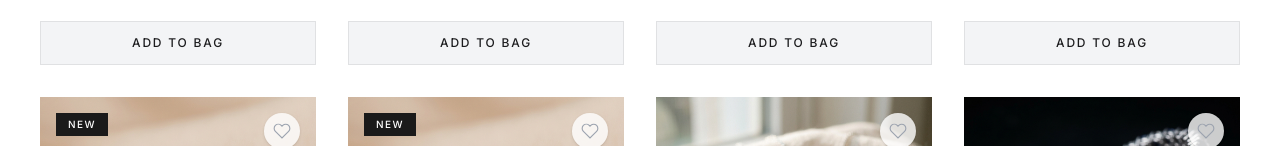
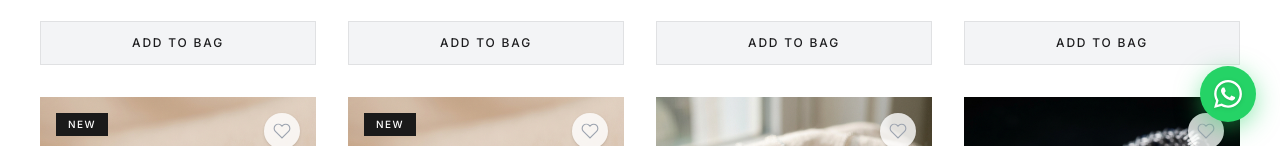
Before and after one commit to hiremathswami/MahalaxmiJwellers, a Next.js app: page /shop in a window 1280 px wide. Shown: the part 654-800 px from the top of the page. Built offline with nearby package versions, Linux system fonts and the light colour scheme; no server answers; the database is empty.

Commit message:
Add floating WhatsApp chat button to bottom-right corner of website

```diff
--- a/components/LayoutWrapper.js
+++ b/components/LayoutWrapper.js
@@ -3,6 +3,7 @@
 import { usePathname } from 'next/navigation';
 import Header from './Header';
 import Footer from './Footer';
+import WhatsAppButton from './WhatsAppButton';
 
 export default function LayoutWrapper({ children }) {
   const pathname = usePathname();
@@ -17,6 +18,7 @@
       <Header />
       <main className="flex-1">{children}</main>
       <Footer />
+      <WhatsAppButton />
     </>
   );
 }
--- /dev/null
+++ b/components/WhatsAppButton.tsx
@@ -0,0 +1,45 @@
+'use client';
+
+import React, { useState } from 'react';
+
+export default function WhatsAppButton() {
+  const [isHovered, setIsHovered] = useState(false);
+  const whatsappUrl = 'https://wa.me/916360232451?text=Hello%20Mahalaxmi%20Jewellers,%20I%20have%20an%20inquiry.';
+
+  return (
+    <div className="fixed bottom-6 right-6 z-50 flex items-center gap-3">
+      {/* Floating Tooltip Pill */}
+      <span
+        className={`hidden sm:inline-block bg-[#121212] text-white text-xs font-semibold px-3.5 py-2 rounded-full shadow-xl border border-white/10 transition-all duration-300 ${
+          isHovered ? 'opacity-100 translate-x-0' : 'opacity-0 translate-x-2 pointer-events-none'
+        }`}
+      >
+        Need Help? Chat with Us 💬
+      </span>
+
+      {/* WhatsApp Icon Button */}
+      <a
+        href={whatsappUrl}
+        target="_blank"
+        rel="noopener noreferrer"
+        onMouseEnter={() => setIsHovered(true)}
+        onMouseLeave={() => setIsHovered(false)}
+        aria-label="Chat on WhatsApp"
+        id="whatsapp-floating-btn"
+        className="relative group w-14 h-14 bg-[#25D366] hover:bg-[#20bd5a] text-white rounded-full flex items-center justify-center shadow-[0_6px_25px_rgba(37,211,102,0.5)] hover:shadow-[0_8px_30px_rgba(37,211,102,0.7)] transition-all duration-300 hover:scale-110 active:scale-95"
+      >
+        {/* Pulsing ring around button */}
+        <span className="absolute inset-0 rounded-full bg-[#25D366] opacity-75 animate-ping group-hover:animate-none pointer-events-none" />
+
+        {/* Official WhatsApp SVG Icon */}
+        <svg
+          className="w-7 h-7 fill-current relative z-10 drop-shadow"
+          viewBox="0 0 24 24"
+          xmlns="http://www.w3.org/2000/svg"
+        >
+          <path d="M.057 24l1.687-6.163c-1.041-1.804-1.588-3.849-1.587-5.946.003-6.556 5.338-11.891 11.893-11.891 3.181.001 6.167 1.24 8.413 3.488 2.245 2.248 3.481 5.236 3.48 8.414-.003 6.557-5.338 11.892-11.893 11.892-1.99-.001-3.951-.5-5.688-1.448l-6.305 1.654zm6.597-3.807c1.676.995 3.276 1.591 5.392 1.592 5.448 0 9.886-4.434 9.889-9.885.002-5.462-4.415-9.89-9.881-9.892-5.452 0-9.887 4.434-9.889 9.884-.001 2.225.651 3.891 1.746 5.634l-.999 3.648 3.742-.981zm11.387-5.464c-.074-.124-.272-.198-.57-.347-.297-.149-1.758-.868-2.031-.967-.272-.099-.47-.149-.669.149-.198.297-.768.967-.941 1.165-.173.198-.347.223-.644.074-.297-.149-1.255-.462-2.39-1.475-.883-.788-1.48-1.761-1.653-2.059-.173-.297-.018-.458.13-.606.134-.133.297-.347.446-.521.151-.172.2-.296.3-.495.099-.198.05-.372-.025-.521-.075-.148-.669-1.611-.916-2.206-.242-.579-.487-.501-.669-.51l-.57-.01c-.198 0-.52.074-.792.372s-1.04 1.016-1.04 2.479 1.065 2.876 1.213 3.074c.149.198 2.095 3.2 5.076 4.487.709.306 1.263.489 1.694.626.712.226 1.36.194 1.872.118.571-.085 1.758-.719 2.006-1.413.248-.695.248-1.29.173-1.414z" />
+        </svg>
+      </a>
+    </div>
+  );
+}
```
